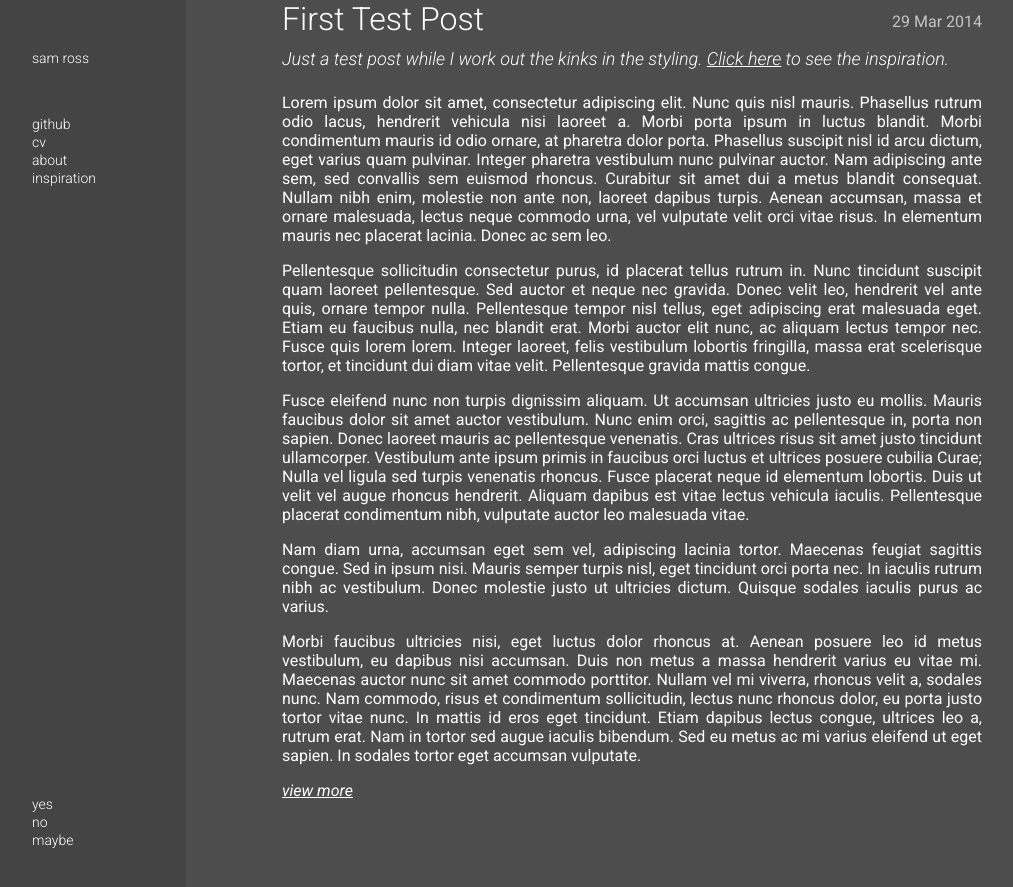
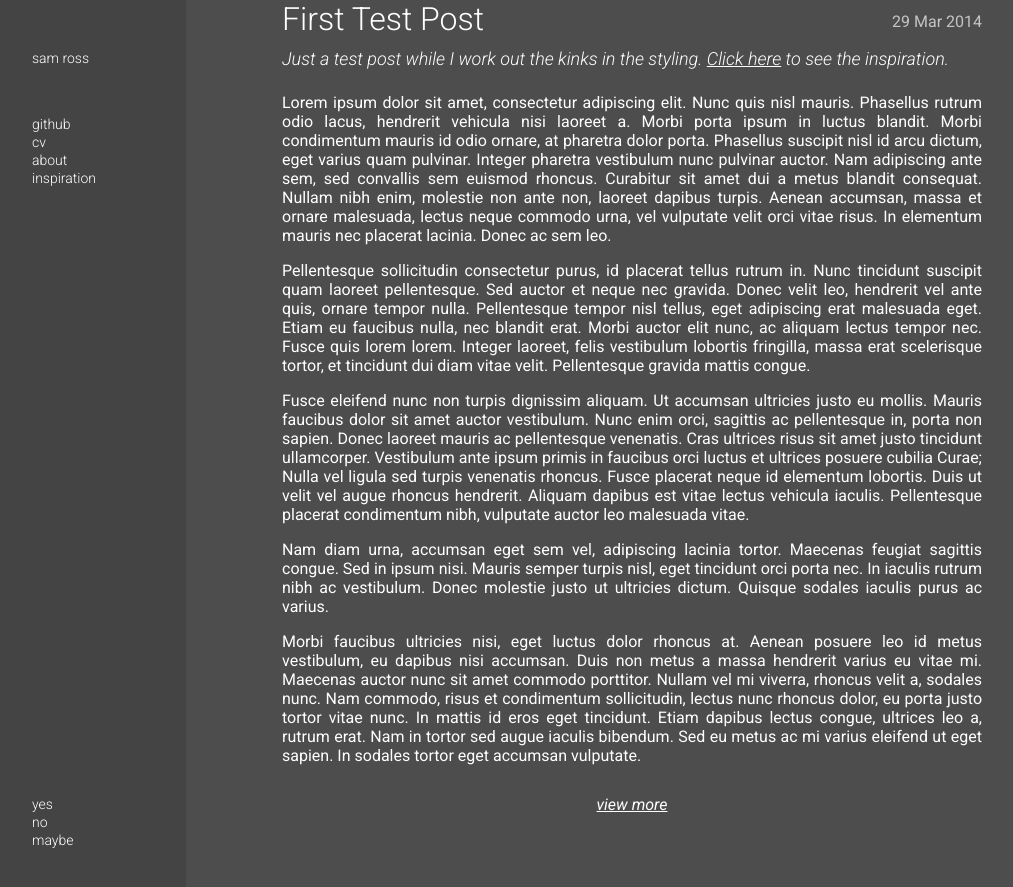
Before and after one commit to samjross/flannelJesus.github.io, a Jekyll site: the page built from _posts/2014-03-29-test-post.md, in a window 1280 px wide and 900 px high, scrolled down 40 px. Shown: the top 887 px of the window, without its empty margins (18-1031 px from the left). Built offline with Jekyll 4.4.1, drawn with Linux system fonts in a browser that asks for light colours.

Commit message:
view more / css

```diff
--- a/_layouts/post.html
+++ b/_layouts/post.html
@@ -9,6 +9,6 @@
 
 {{ content }}
 
-<p><em><a href="/">view more</a></em></p>
+<p class="view"><em><a href="/">view more</a></em></p>
 
 {% include footer.html %}
--- a/styles.css
+++ b/styles.css
@@ -58,9 +58,10 @@ article h2
     margin-bottom: 0px;
 }
 
-article>p:last-child>em>a
+article>p.view
 {
-
+    text-align: center;
+    margin-top: 30px
 }
 
 nav>ul:nth-of-type(2)
```
